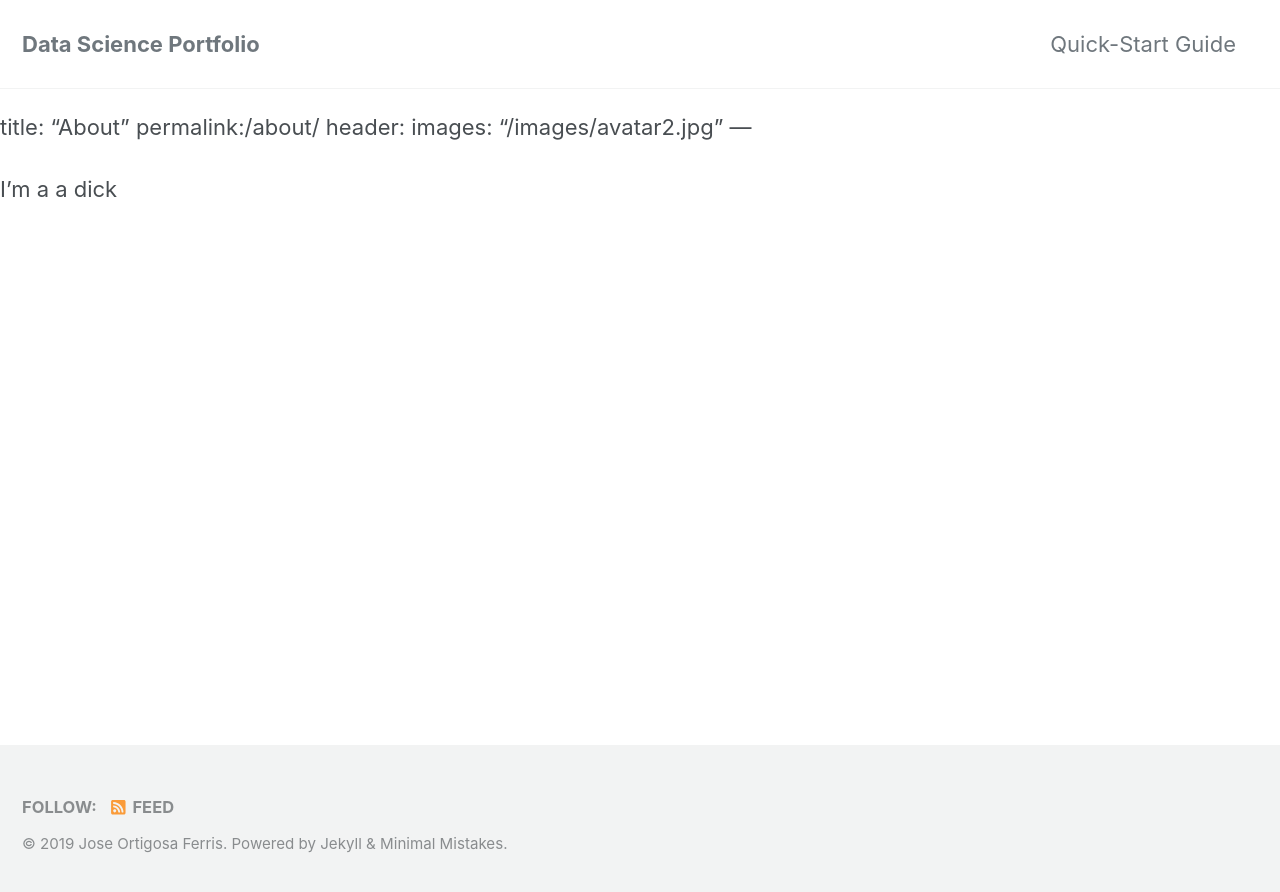
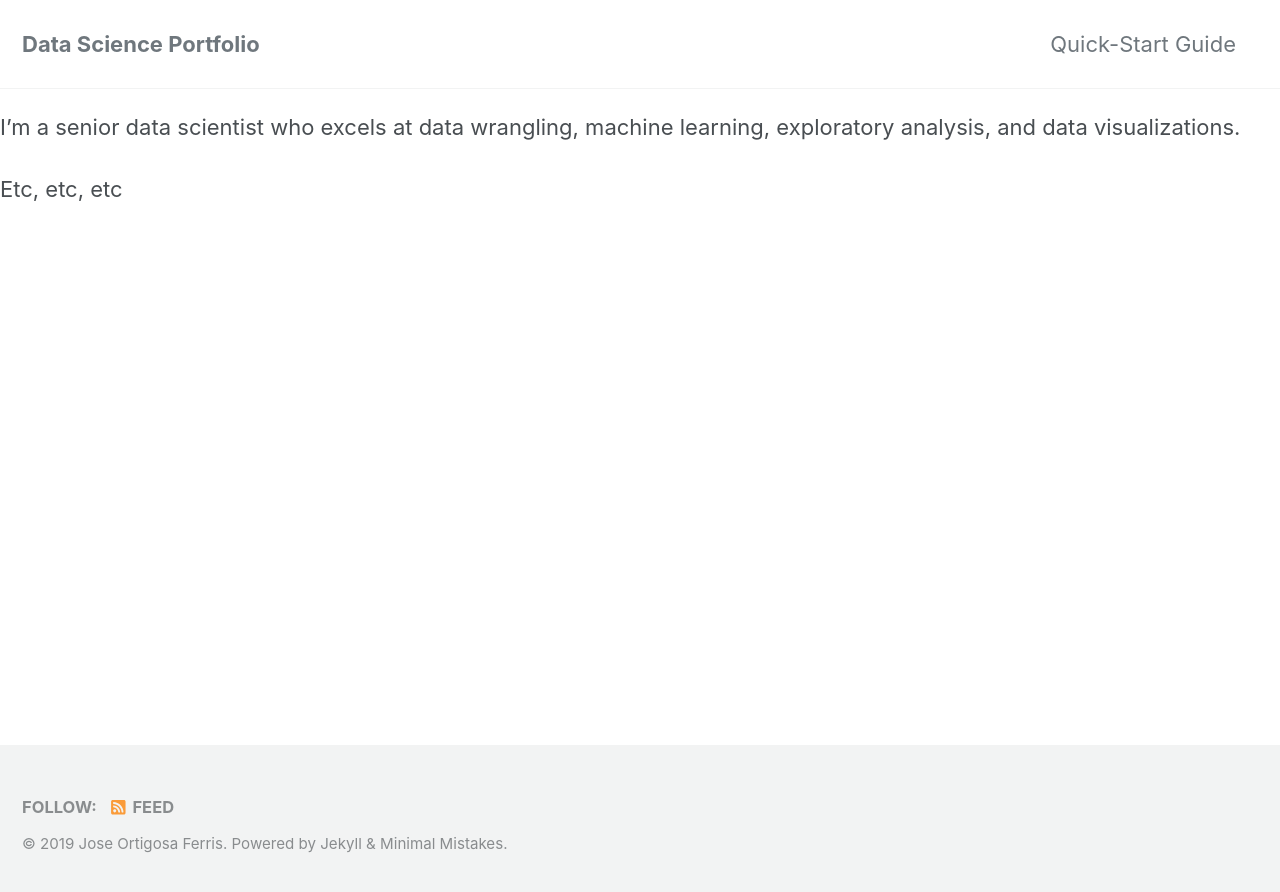
Before and after one commit to JoseOrtigosaFerris/JoseOrtigosaFerris.github.io, a Jekyll site: the page built from _pages/about.md, in a window 1280 px wide. Shown: the top 892 px of the page. Built offline with Jekyll 4.4.1, drawn with Linux system fonts in a browser that asks for light colours; cached includes are drawn as plain includes; nearby versions of some CDN libraries; our own code applies the rules of GitHub Pages for plain Markdown files.

Commit message:
Add files via upload

```diff
--- a/_pages/about.md
+++ b/_pages/about.md
@@ -1,7 +1,10 @@
+---
 title: "About"
-permalink:/about/
+permalink: /about/
 header:
-  images: "/images/avatar2.jpg"
-  ---
+  image: "/images/avatar2.jpg"
+---
 
-I'm a a dick
+I'm a senior data scientist who excels at data wrangling, machine learning, exploratory analysis, and data visualizations.
+
+Etc, etc, etc
```
Also changed, not shown: _pages/machinelearning.md (added, +8 -0 lines).
